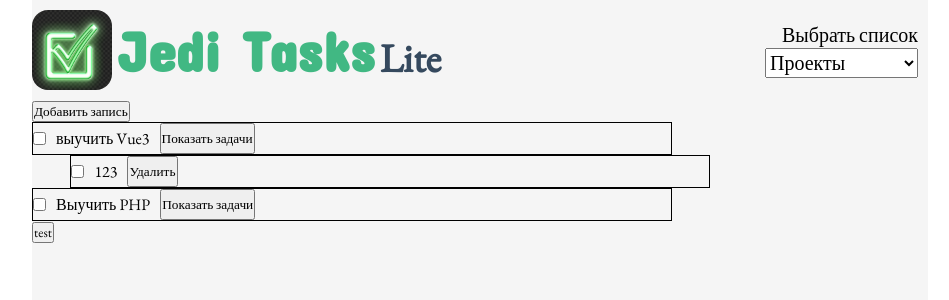
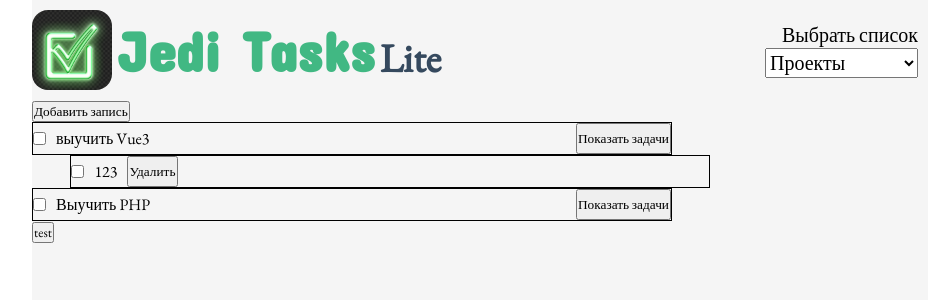
Before and after one commit to StrekhaIgor/JediTasksLite, a Vue app: page / in a window 1280 px wide. Shown: the top 300 px of the page, without its empty margins (160-1109 px from the left). Built offline with nearby package versions, Linux system fonts and the light colour scheme.

Commit message:
add execute date for tasks

```diff
--- a/src/App.vue
+++ b/src/App.vue
@@ -1,7 +1,6 @@
 <script>
 import HeaderApp from './components/HeaderApp.vue';
 import TaskList from './components/TaskList.vue';
-import { reactive } from 'vue';
 
   export default {
     data() {
@@ -18,12 +17,14 @@ import { reactive } from 'vue';
                 id: 1,
                 isDone: false,
                 isEdit: false,
+                executeDate: new Date(2023, 11, 1)
               },
               {
                 value: 'написать приложуху',
                 id: 2,
                 isDone: false,
                 isEdit: false,
+                executeDate: new Date(2023, 10, 1)
               }
             ]
           },
@@ -108,6 +109,7 @@ import { reactive } from 'vue';
       changeEditTask(listId, taskId) {
         let targetTask = this.getTargetTask(listId, taskId);
         targetTask.isEdit = !targetTask.isEdit;
+        this.sortTasks();
       },
       addNewTask() {
         let newTask = {};
@@ -115,6 +117,7 @@ import { reactive } from 'vue';
         newTask.subTasks = [];
         this.selectedList.tasks.unshift(newTask);
         this.refreshTaskId();
+        this.sortTasks();
       },
       moveTaskToProjects(taskListId, taskId) {
         let taskList = this.taskLists
@@ -187,6 +190,12 @@ import { reactive } from 'vue';
         targetSubTasks.subTasks = targetSubTasks.subTasks.filter(subTask => subTask.id !== 0);
         targetSubTasks.subTasks.unshift(startTask);
       },
+      sortTasks() {
+        this.taskLists[0].tasks.sort((a, b) => a.executeDate - b.executeDate);
+      }
+    },
+    mounted() {
+      this.sortTasks();
     }
   }
 </script>
@@ -208,7 +217,7 @@ import { reactive } from 'vue';
   @change-visible-sub-tasks="changeVisibleSubTasks"
   @delete-sub-task="deleteSubTask"
   @generateStartSubTask="generateStartSubTask" />
-  <button @click="delayAction(deleteTask, 1, 1)">test</button>
+  <button @click="sortTasks">test</button>
 </template>
 
 <style scoped>
--- a/src/components/Task.vue
+++ b/src/components/Task.vue
@@ -22,7 +22,7 @@ export default {
                 }
             },
             set(executeDate) {
-                this.$emit('setExecuteDate', this.taskListId, this.task.id, executeDate);
+                this.$emit('setExecuteDate', this.taskListId, this.task.id, new Date(executeDate));
             }
         },
         message() {
@@ -30,6 +30,14 @@ export default {
         },
         isDone() {
             return this.task.isDone;
+        },
+        executeDate() {
+            let today = new Date().toLocaleDateString();
+            if (this.task.executeDate.toLocaleDateString() === today) {
+                return 'Сегодня';
+            } else {
+                return this.task.executeDate.toLocaleDateString();
+            }
         }
     },
     methods: {
@@ -56,8 +64,13 @@ export default {
 
 <div class="container-task" v-if="!task.isEdit">
     <input type="checkbox" v-model="task.isDone">
-    <p @click="$emit('changeEditTask')"
-    :class="{ done: task.isDone}">{{ task.value }}</p>
+    <div class="task-date-wrapper">
+        <p @click="$emit('changeEditTask')"
+        :class="{ done: task.isDone}">{{ task.value }}</p>
+        <p v-if="this.task.executeDate">
+            {{ this.executeDate }}
+        </p>
+    </div>
     <button @click="$emit('moveTaskToProjects')" v-if="taskListId !== 2">В проекты</button>
     <button v-else @click="this.$emit('changeVisibleSubTasks', task.id)">Показать задачи</button>
 </div>
@@ -80,6 +93,12 @@ div.container-task {
     border: 1px solid black;
 }
 
+div.task-date-wrapper {
+    display: flex;
+    flex-direction: column;
+    flex-grow: 1;
+}
+
 p {
     padding: 5px 10px;
 }
```
